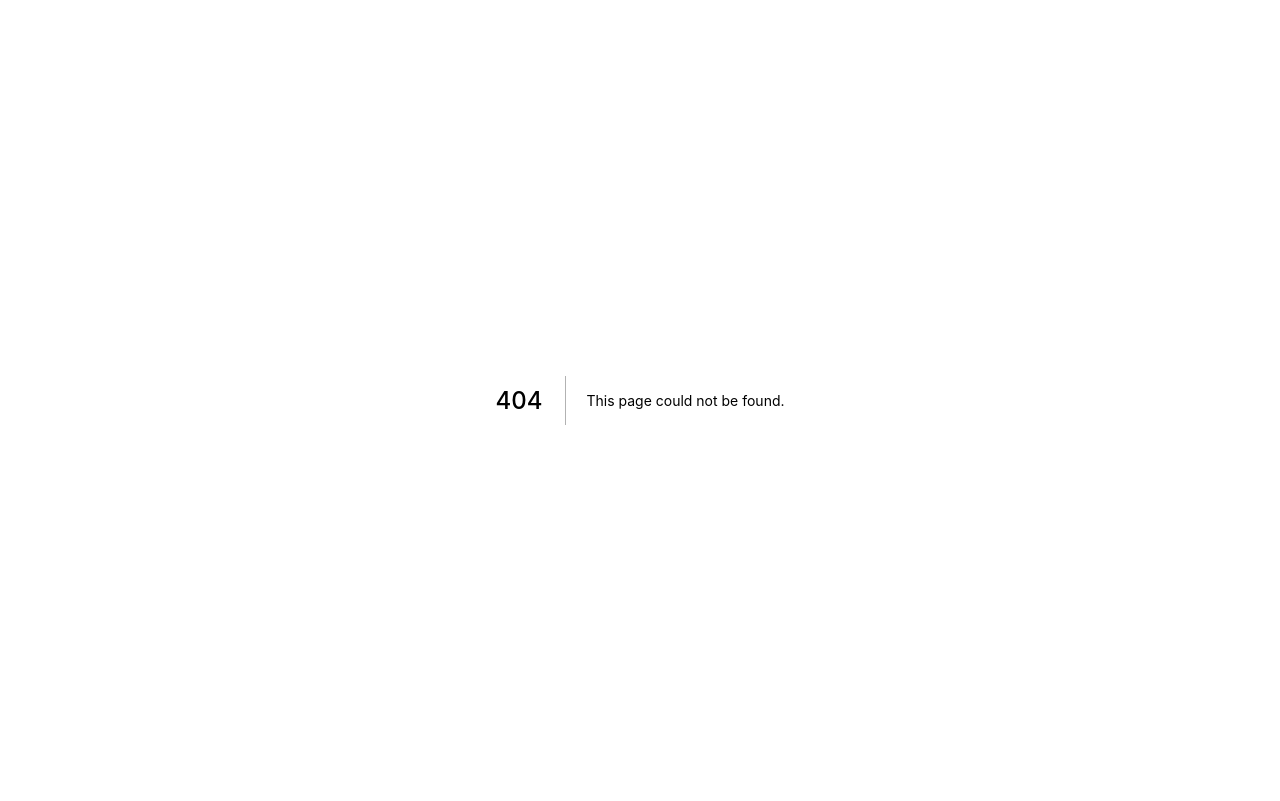
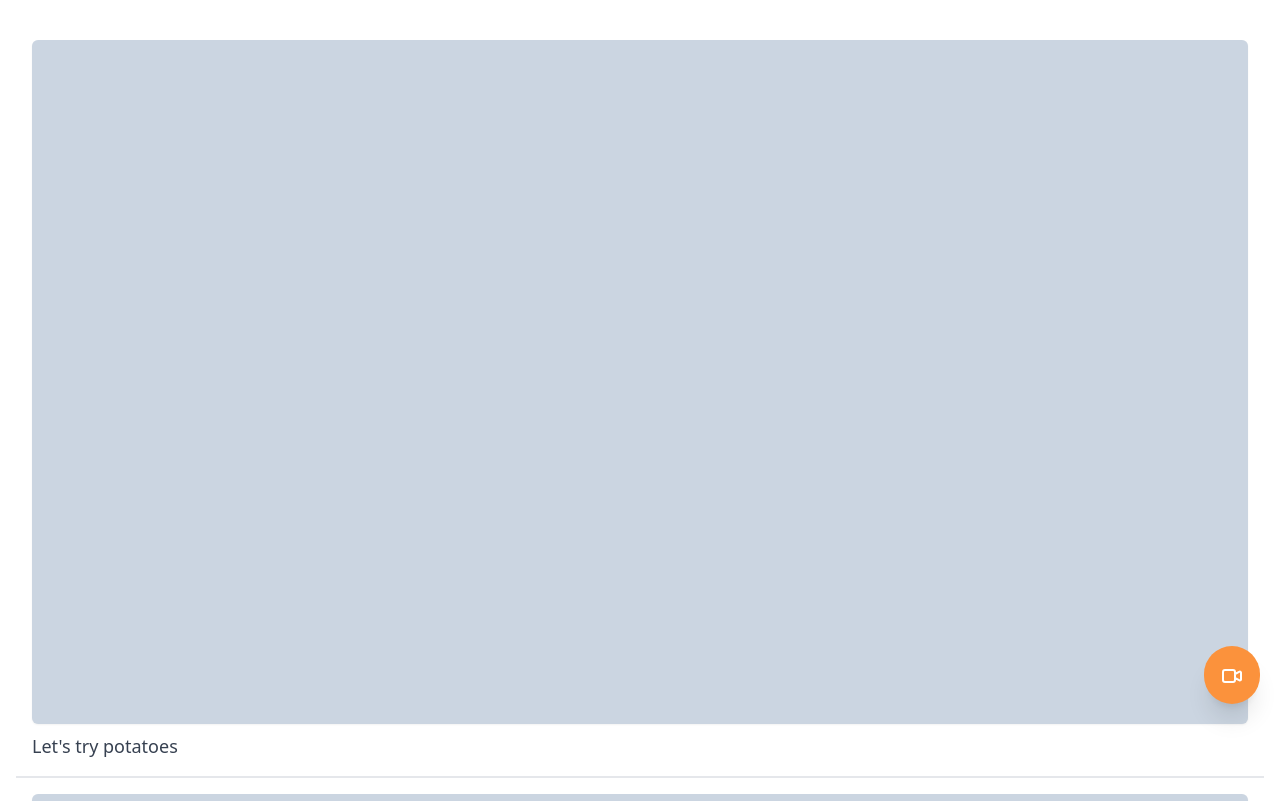
Before and after one commit to n0hack/daangn-market, a Next.js app: page /live in a window 1280 px wide. Before the commit this address had no page. Shown: the top 801 px of the page. Built offline with nearby package versions, Linux system fonts and the light colour scheme.

Commit message:
[feat] 라이브 스트리밍 페이지 마크업

```diff
--- /dev/null
+++ b/pages/live.tsx
@@ -0,0 +1,36 @@
+import type { NextPage } from "next";
+
+type Props = {};
+
+const Live: NextPage = ({}: Props) => {
+  return (
+    <div className="py-10 px-4 divide-y-2 space-y-4">
+      {[1, 2, 3, 4, 5].map((_, i) => (
+        <div key={i} className="pt-4 first:pt-0 px-4">
+          <div className="w-full rounded-md shadow-sm bg-slate-300 aspect-video " />
+          <h3 className="font-medium text-gray-700 text-lg mt-2">
+            Let&apos;s try potatoes
+          </h3>
+        </div>
+      ))}
+      <button className="fixed bottom-24 right-5 shadow-xl bg-orange-400 rounded-full p-4 text-white hover:bg-orange-500 cursor-pointer transition-colors border-transparent">
+        <svg
+          xmlns="http://www.w3.org/2000/svg"
+          className="h-6 w-6"
+          fill="none"
+          viewBox="0 0 24 24"
+          stroke="currentColor"
+          strokeWidth="2"
+        >
+          <path
+            strokeLinecap="round"
+            strokeLinejoin="round"
+            d="M15 10l4.553-2.276A1 1 0 0121 8.618v6.764a1 1 0 01-1.447.894L15 14M5 18h8a2 2 0 002-2V8a2 2 0 00-2-2H5a2 2 0 00-2 2v8a2 2 0 002 2z"
+          />
+        </svg>
+      </button>
+    </div>
+  );
+};
+
+export default Live;
```
